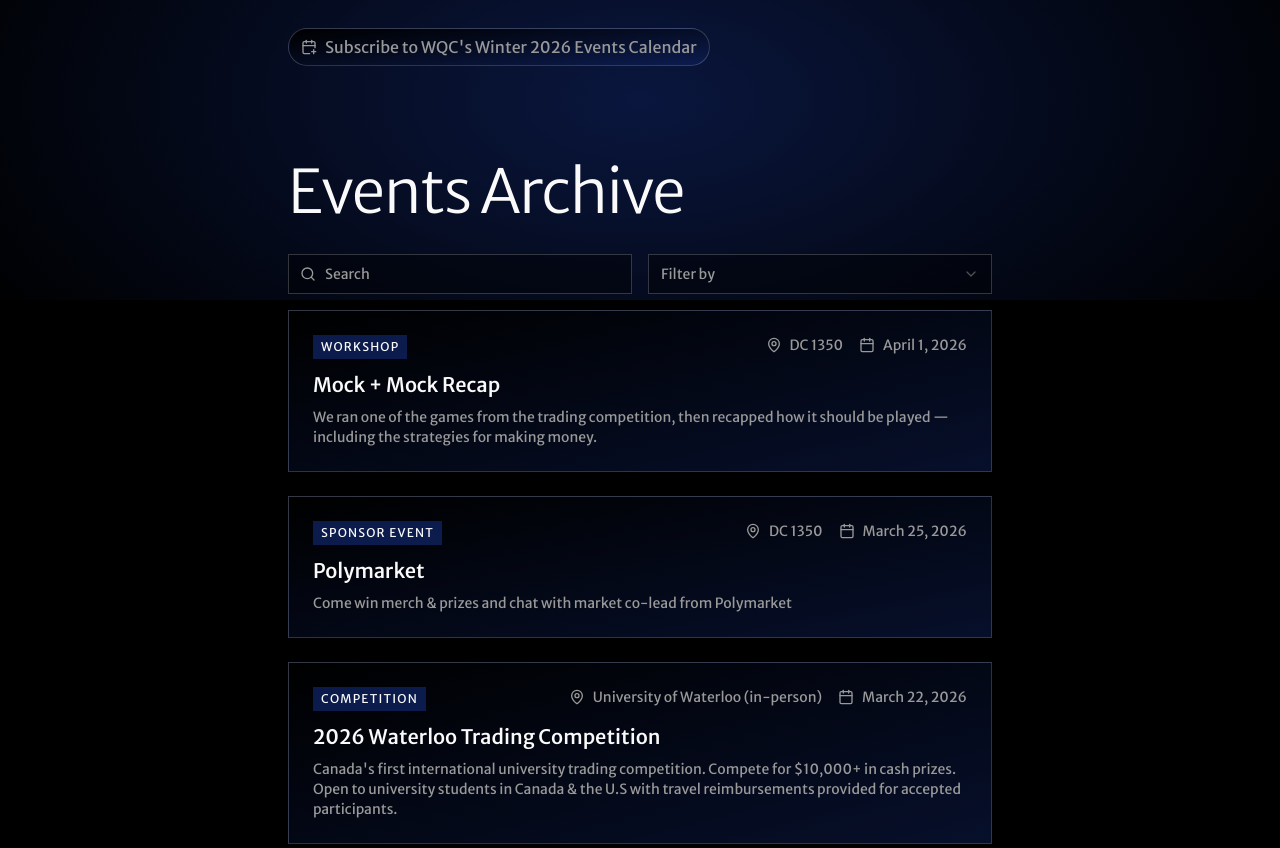
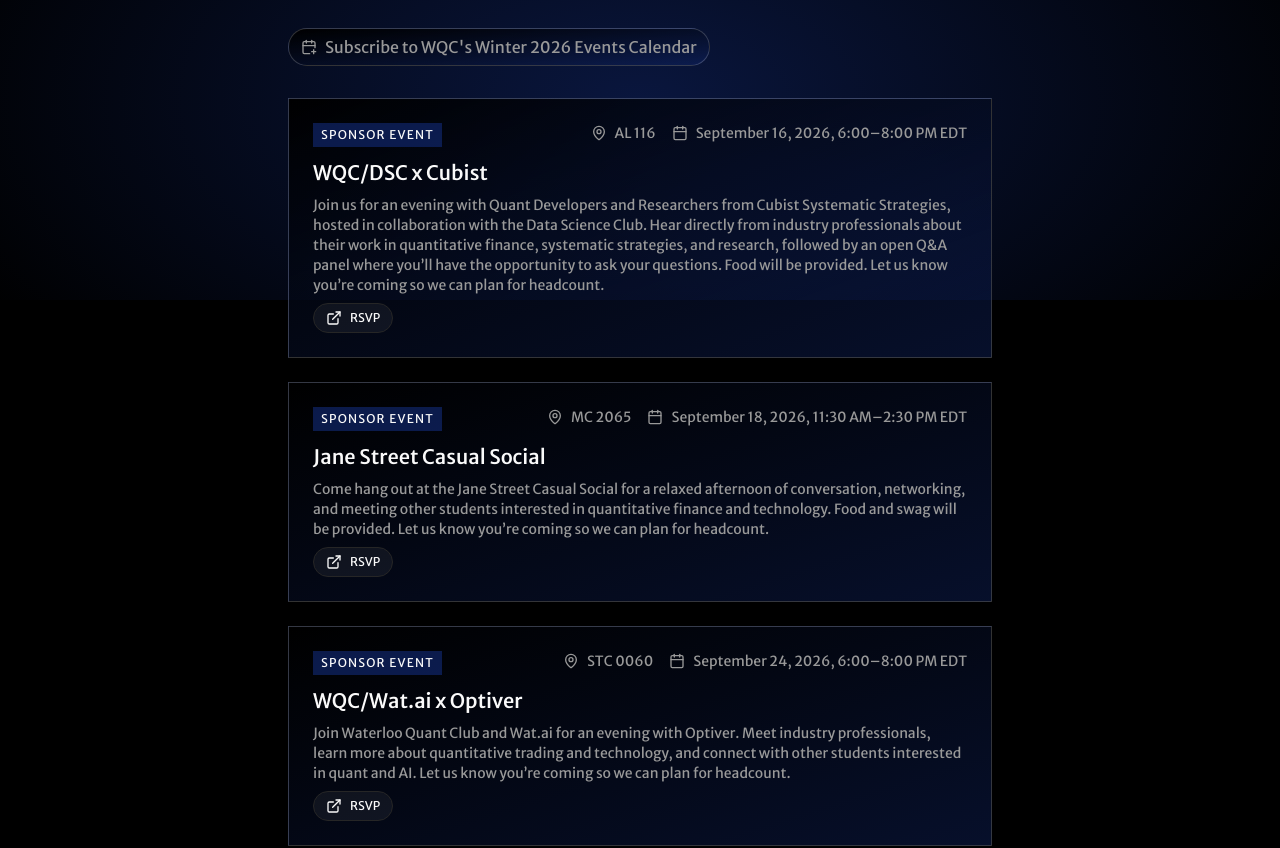
Before and after one commit to waterlooquantclub/waterlooquantclub.github.io, a React (Vite) app in the folder client/: page /events in a window 1280 px wide. Shown: the part 500-1348 px from the top of the page. Built offline with nearby package versions, Linux system fonts and the light colour scheme; the HTML template or start-up script is replaced by a standard one.

Commit message:
updated events page to include cubist, janestreet, optiver events

```diff
--- a/client/src/pages/Events.tsx
+++ b/client/src/pages/Events.tsx
@@ -14,7 +14,53 @@ import {
   SelectValue,
 } from "@/components/ui/select";
 
-const events: EventData[] = [];
+const events: EventData[] = [
+  {
+    title: "WQC/DSC x Cubist",
+    date: "September 16, 2026, 6:00–8:00 PM EDT",
+    location: "AL 116",
+    type: "Sponsor Event",
+    tags: ["FALL 26"],
+    description:
+      "Join us for an evening with Quant Developers and Researchers from Cubist Systematic Strategies, hosted in collaboration with the Data Science Club. Hear directly from industry professionals about their work in quantitative finance, systematic strategies, and research, followed by an open Q&A panel where you’ll have the opportunity to ask your questions. Food will be provided. Let us know you’re coming so we can plan for headcount.",
+    calendarlink:
+      "https://calendar.google.com/calendar/render?action=TEMPLATE&text=WQC%2FDSC%20x%20Cubist&dates=20260916T220000Z%2F20260917T000000Z&details=Join%20us%20for%20an%20evening%20with%20Quant%20Developers%20and%20Researchers%20from%20Cubist%20Systematic%20Strategies%2C%20hosted%20in%20collaboration%20with%20the%20Data%20Science%20Club.%20Hear%20directly%20from%20industry%20professionals%20about%20their%20work%20in%20quantitative%20finance%2C%20systematic%20strategies%2C%20and%20research%2C%20followed%20by%20an%20open%20Q%26A%20panel.%20Food%20will%20be%20provided.&location=AL%20116",
+    externalLink: {
+      label: "RSVP",
+      url: "https://portal.waterlooquantclub.com/events/1",
+    },
+  },
+  {
+    title: "Jane Street Casual Social",
+    date: "September 18, 2026, 11:30 AM–2:30 PM EDT",
+    location: "MC 2065",
+    type: "Sponsor Event",
+    tags: ["FALL 26"],
+    description:
+      "Come hang out at the Jane Street Casual Social for a relaxed afternoon of conversation, networking, and meeting other students interested in quantitative finance and technology. Food and swag will be provided. Let us know you’re coming so we can plan for headcount.",
+    calendarlink:
+      "https://calendar.google.com/calendar/render?action=TEMPLATE&text=Jane%20Street%20Casual%20Social&dates=20260918T153000Z%2F20260918T183000Z&details=Come%20hang%20out%20at%20the%20Jane%20Street%20Casual%20Social%20for%20a%20relaxed%20afternoon%20of%20conversation%2C%20networking%2C%20and%20meeting%20other%20students%20interested%20in%20quantitative%20finance%20and%20technology.%20Food%20and%20swag%20will%20be%20provided.&location=MC%202065",
+    externalLink: {
+      label: "RSVP",
+      url: "https://portal.waterlooquantclub.com/events/2",
+    },
+  },
+  {
+    title: "WQC/Wat.ai x Optiver",
+    date: "September 24, 2026, 6:00–8:00 PM EDT",
+    location: "STC 0060",
+    type: "Sponsor Event",
+    tags: ["FALL 26"],
+    description:
+      "Join Waterloo Quant Club and Wat.ai for an evening with Optiver. Meet industry professionals, learn more about quantitative trading and technology, and connect with other students interested in quant and AI. Let us know you’re coming so we can plan for headcount.",
+    calendarlink:
+      "https://calendar.google.com/calendar/render?action=TEMPLATE&text=WQC%2FWat.ai%20x%20Optiver&dates=20260924T220000Z%2F20260925T000000Z&details=Join%20Waterloo%20Quant%20Club%20and%20Wat.ai%20for%20an%20evening%20with%20Optiver.%20Meet%20industry%20professionals%2C%20learn%20more%20about%20quantitative%20trading%20and%20technology%2C%20and%20connect%20with%20other%20students%20interested%20in%20quant%20and%20AI.&location=STC%200060",
+    externalLink: {
+      label: "RSVP",
+      url: "https://portal.waterlooquantclub.com/events/3",
+    },
+  },
+];
 
 const archivedEvents: EventData[] = [
   {
```
